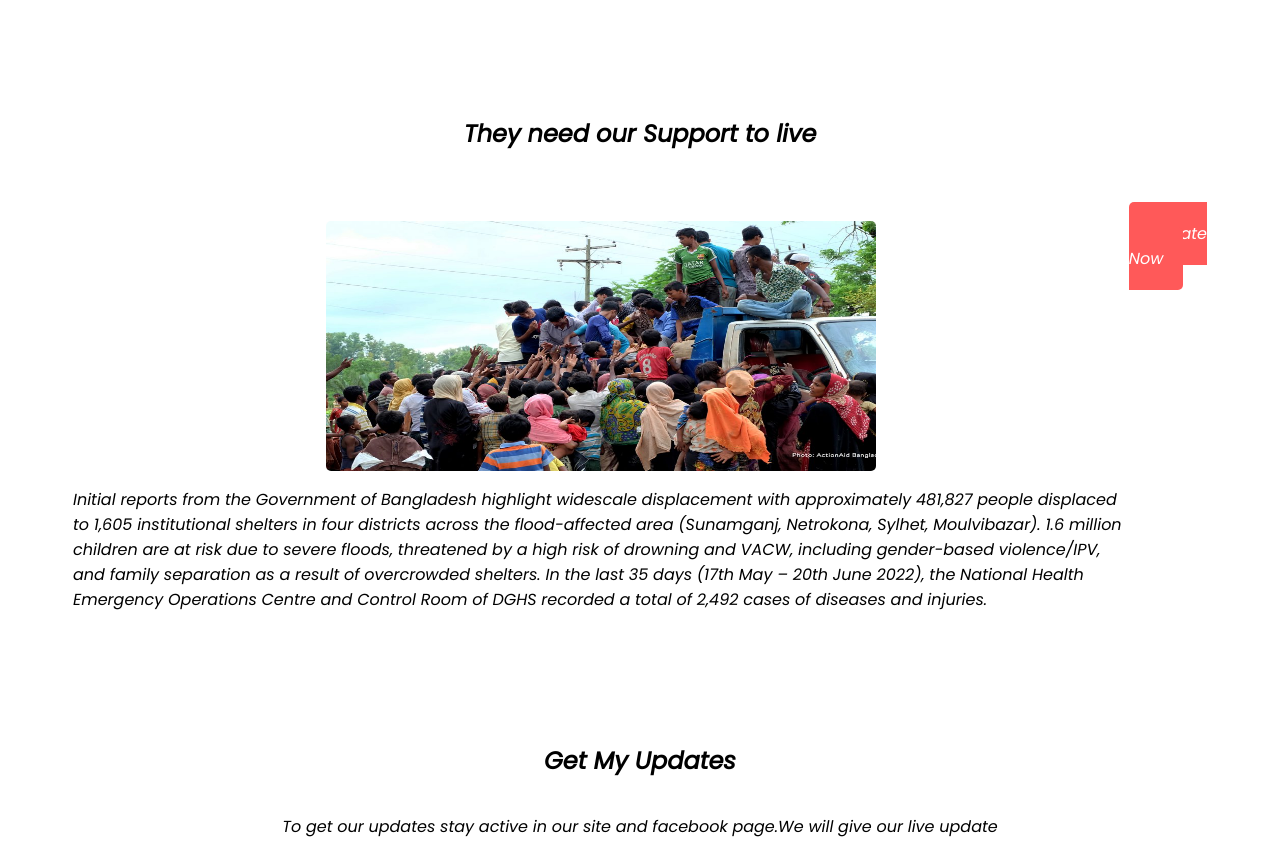
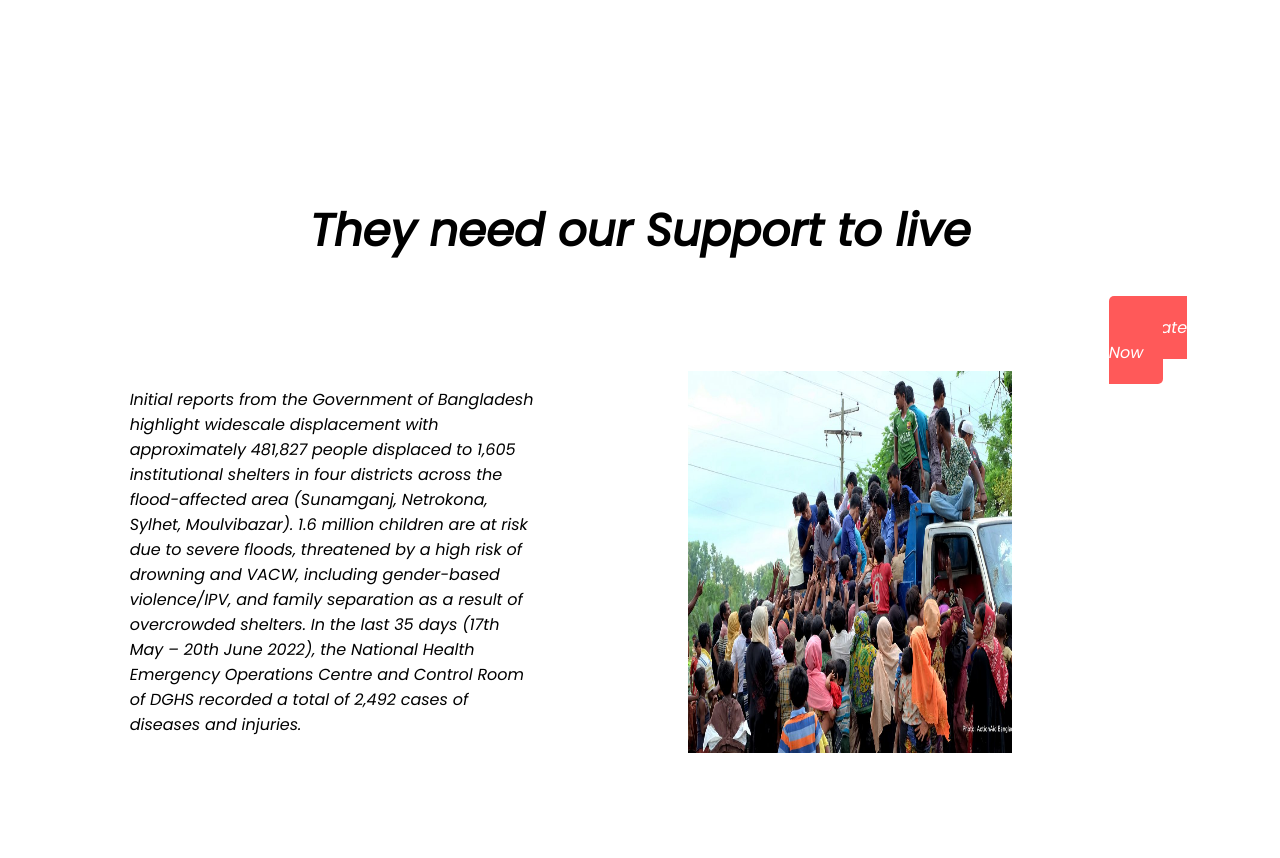
Before and after one commit to ihsan16110/donate-today, a plain HTML site: page index.html in a window 1280 px wide. Shown: the part 1783-2641 px from the top of the page. Drawn offline with Linux system fonts and the light colour scheme.

Commit message:
section-4 & 5  h1 css updated

```diff
--- a/index.html
+++ b/index.html
@@ -121,9 +121,6 @@
         </div>
         <div class="need-divider">
             <div class="need-accessories">
-                <div class="need">
-                    <img src="images/donation2.jpg" alt="">
-                </div>
 
                 <div class="need-details-4">
                     <p>Initial reports from the Government of Bangladesh highlight widescale displacement with
@@ -134,6 +131,11 @@
                         last 35 days (17th May – 20th June 2022), the National Health Emergency Operations Centre and
                         Control Room of DGHS recorded a total of 2,492 cases of diseases and injuries.</p>
                 </div>
+
+
+            </div>
+            <div class="need">
+                <img src="images/donation2.jpg" alt="">
             </div>
             <div class="doantion-1">
                 <a class="link-button-section-4" href="">Donate Now</a>
--- a/style.css
+++ b/style.css
@@ -154,7 +154,7 @@ body {
 
 .form input {
     outline: none;
-    width: 500px;
+    width: 650px;
     border-top-style: none;
     border-left-style: none;
     border-right-style: none;
@@ -214,7 +214,23 @@ body {
     background-color: #FF5959;
     border-radius: 5px;
     /* margin: 20px 10px 10px 10px; */
+}
 
+.section-4 .need-headline h1 {
+    font-weight: bold;
+    color: black;
+    font-size: 45px;
+    margin-top: 100px;
+    margin-bottom: 0;
+
+}
+
+.section-5 .update-headline h1 {
+    font-weight: bold;
+    color: black;
+    font-size: 45px;
+    margin-top: 100px;
+    margin-bottom: 0;
 }
 
 .section-5 .input-1 {
@@ -247,16 +263,24 @@ body {
 }
 
 .need {
+    width: 50%;
+    padding: 5%;
     display: flex;
     justify-content: center;
 
 }
 
 .need img {
-    border-radius: 5px;
+    /* border-radius: 5px;
     height: 250px;
-    width: 550px;
+    width: 550px; */
+    width: 80%;
 
+}
+
+.need-accessories {
+    width: 50%;
+    padding: 5%;
 }
 
 .need-divider {
```
